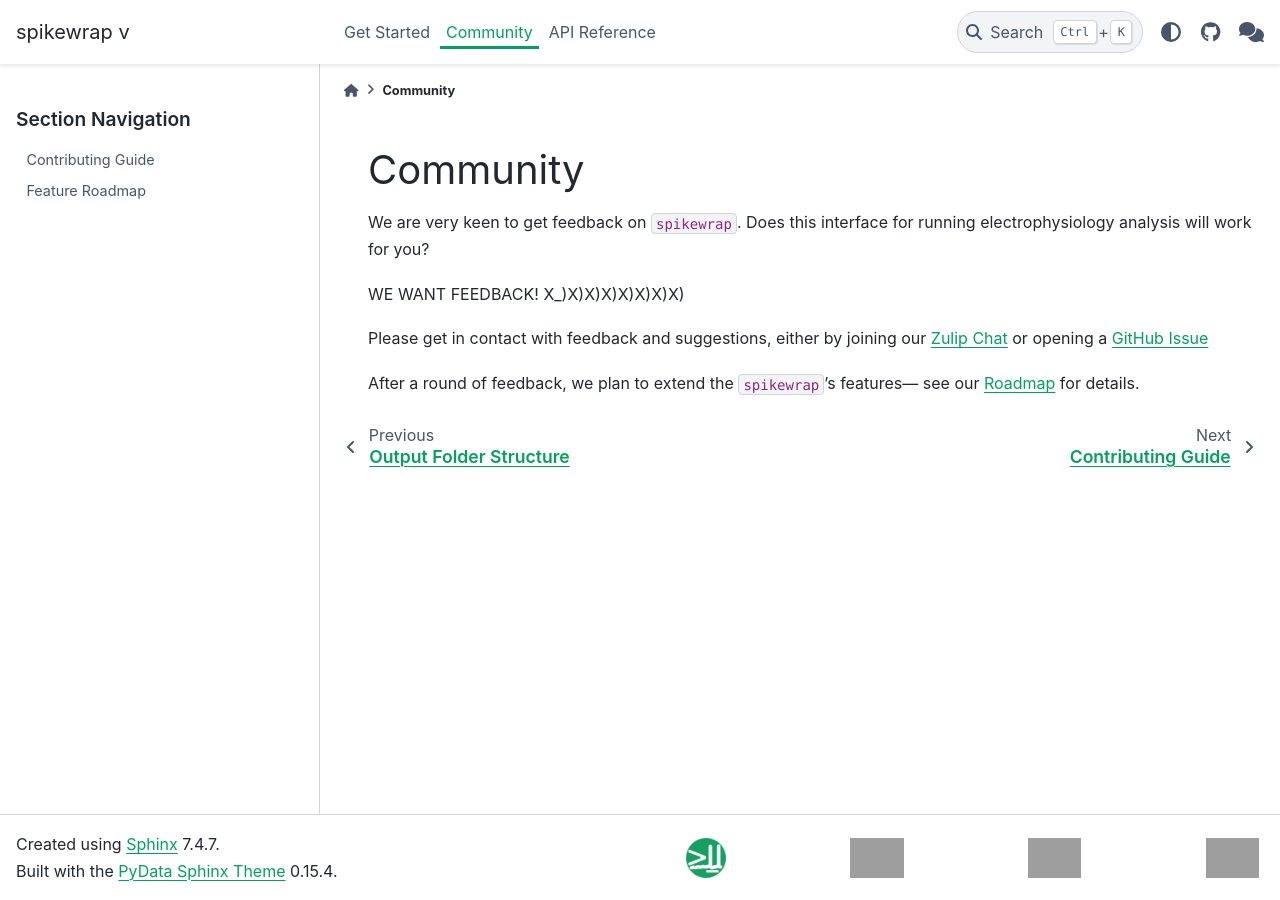
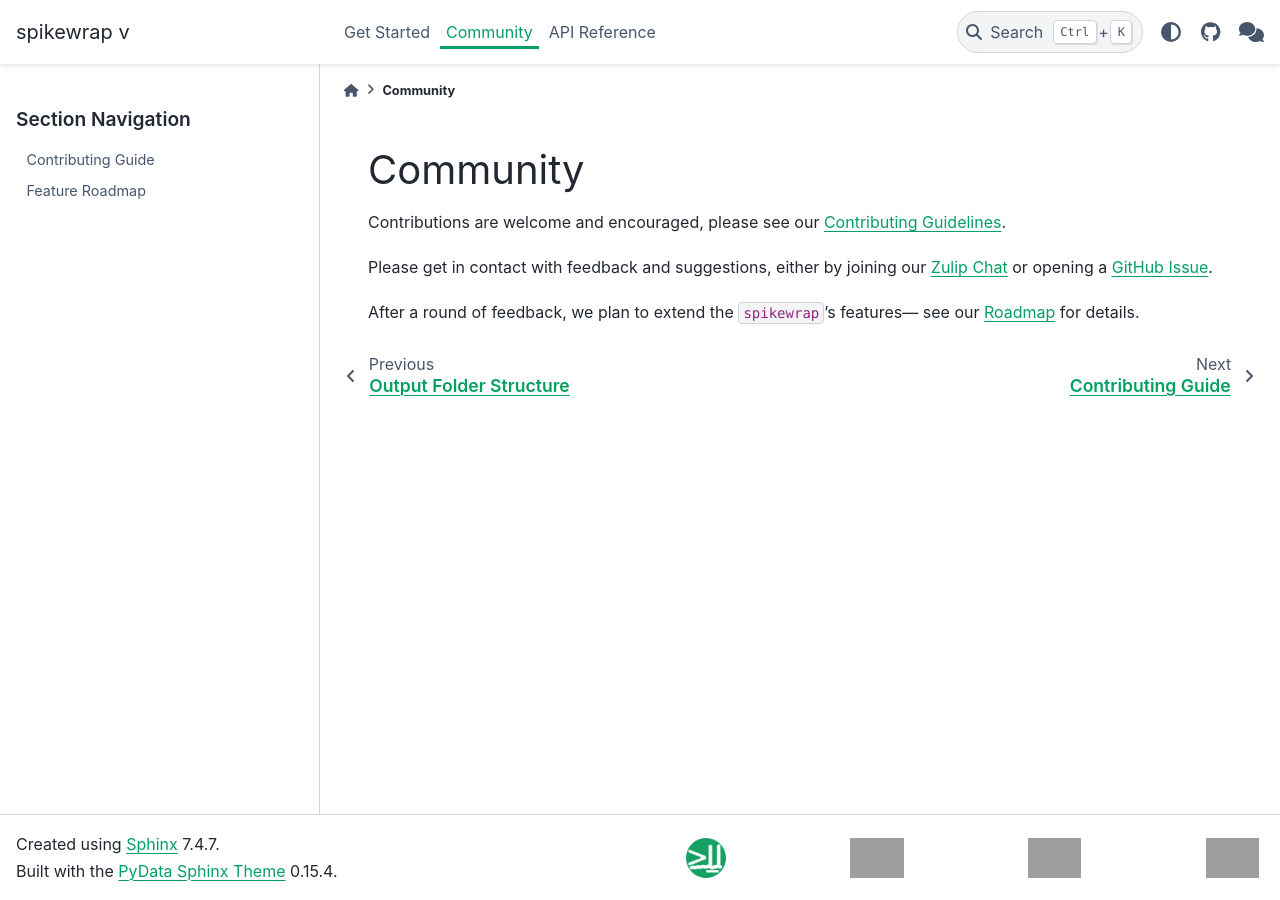
Before and after one commit to neuroinformatics-unit/spikewrap, a Sphinx documentation site: the page built from docs/source/community/index.md, in a window 1280 px wide. Built offline with Sphinx 7.4.7 and the PyData theme 0.15.4, drawn with Linux system fonts in a browser that asks for light colours; pages that are not in the unit, such as notebooks, are missing from menus; the version number could not be read and is left out; grey boxes are pictures that could not be loaded.

Commit message:
Fix community docs. (#190)

```diff
--- a/docs/source/community/index.md
+++ b/docs/source/community/index.md
@@ -1,19 +1,12 @@
 (community)=
 # Community
 
-We are very keen to get feedback on ``spikewrap``. Does this interface for running electrophysiology analysis will work for you?
-
-
-
-WE WANT FEEDBACK! X_)X)X)X)X)X)X)X)
-
-
-
+Contributions are welcome and encouraged, please see our [Contributing Guidelines](contributing_guidelines).
 
 Please get in contact with feedback and suggestions, either by joining our
 [Zulip Chat](https://neuroinformatics.zulipchat.com/#narrow/channel/406002-Spikewrap)
 or opening a
-[GitHub Issue](https://github.com/neuroinformatics-unit/spikewrap/issues)
+[GitHub Issue](https://github.com/neuroinformatics-unit/spikewrap/issues).
 
 After a round of feedback, we plan to extend the ``spikewrap``'s features—
 see our [Roadmap](roadmap) for details.
```
Also changed, not shown: docs/source/community/contributing_guidelines.md (+1 -1 lines).
